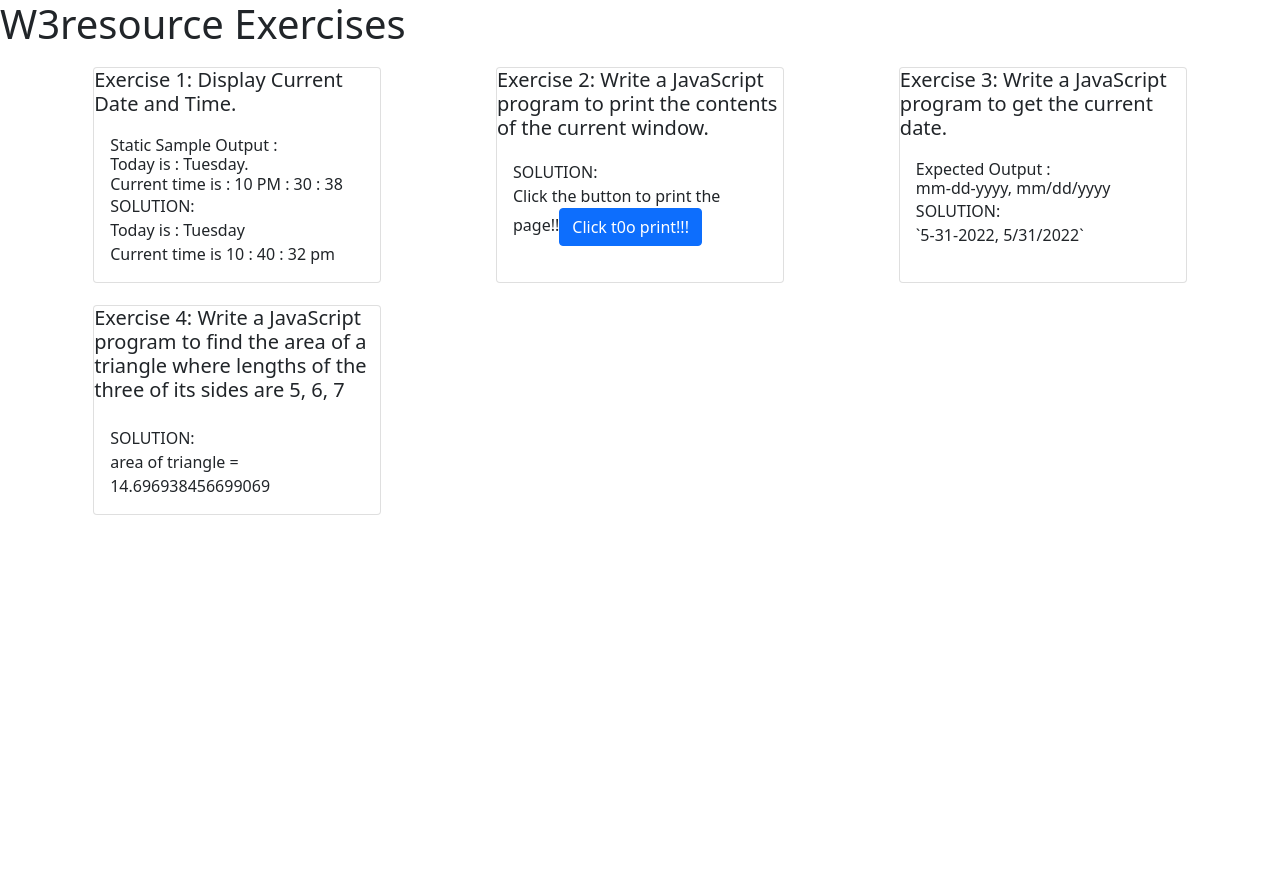
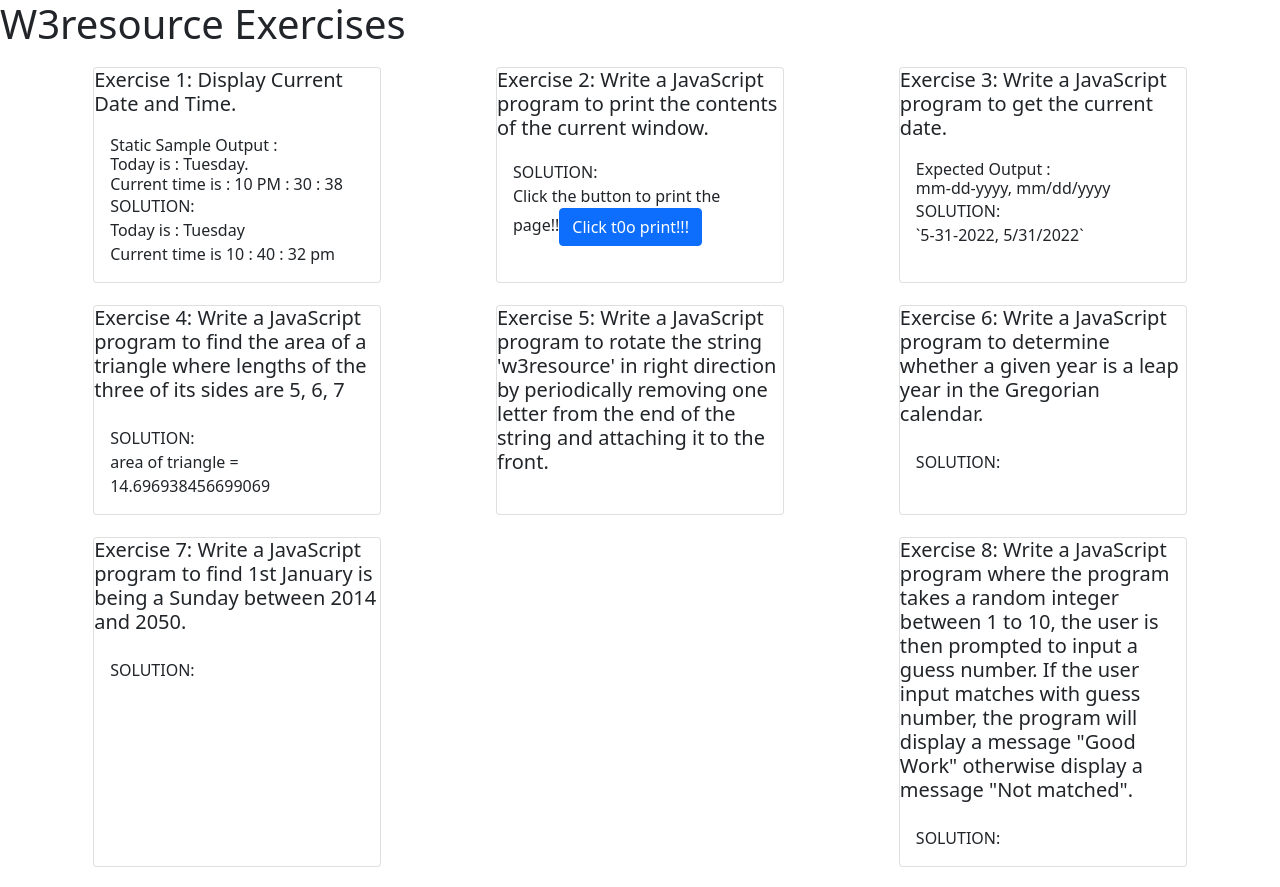
Before and after one commit to guerillaxgardener/w3resource_js_exercises, a React (Create React App) app: page / in a window 1280 px wide. Before the commit the page ends 800 px from the top, so only its background shows below. Built offline with nearby package versions, Linux system fonts and the light colour scheme.

Commit message:
Encode Exercise 5-8

```diff
--- a/src/Main.js
+++ b/src/Main.js
@@ -4,6 +4,10 @@
 import Ex2 from "./exercises/Ex2";
 import Ex3 from "./exercises/Ex3";
 import Ex4 from "./exercises/Ex4";
+import Ex5 from "./exercises/Ex5";
+import Ex6 from "./exercises/Ex6";
+import Ex7 from "./exercises/Ex7";
+import Ex8 from "./exercises/Ex8";
 import "../src/Main.css";
 // import { useState } from 'react'
 
@@ -31,6 +35,22 @@
           <Ex4 />
         </Card>
 
+        <Card className="exercise-card" style={{ width: '18rem' }}>
+          <Ex5 />
+        </Card>
+
+        <Card className="exercise-card" style={{ width: '18rem' }}>
+          <Ex6 />
+        </Card>
+
+        <Card className="exercise-card" style={{ width: '18rem' }}>
+          <Ex7 />
+        </Card>
+
+        <Card className="exercise-card" style={{ width: '18rem' }}>
+          <Ex8 />
+        </Card>
+
       </Container >
 
 
--- /dev/null
+++ b/src/exercises/Ex5.js
@@ -0,0 +1,45 @@
+//5.5. Write a JavaScript program to rotate the string 'w3resource' in right direction by periodically removing one letter from the end of the string and attaching it to the front.
+
+
+import React from "react";
+import { Card, Button } from "react-bootstrap";
+// import { useState } from 'react'
+
+
+const ex5 = (props) => {
+  // function rotate() {
+  //   var intervalID = window.setInterval(rotateString, 500);
+  // }
+  // var str = "w3resource ";
+  // var rotateString = function () {
+  //   var l = str.length - 1;
+  //   var b = str[l]
+  //   var a = str.slice(0, l);
+  //   str = b + a;
+  //   document.getElementById("a").innerHTML ="
+  //   " + str +"
+  //   ";
+  // };
+
+  return (
+    <>
+
+      <Card.Title>Exercise 5: Write a JavaScript program to rotate the string 'w3resource' in right direction by periodically removing one letter from the end of the string and attaching it to the front.
+      </Card.Title>
+
+
+{/*
+      <div id="a">
+        w3resource
+
+
+      </div>
+      <Button onclick={rotate()}>Rotate!</Button> */}
+
+
+    </>
+
+  )
+}
+
+export default (ex5)
--- /dev/null
+++ b/src/exercises/Ex6.js
@@ -0,0 +1,31 @@
+//6. Write a JavaScript program to determine whether a given year is a leap year in the Gregorian calendar.
+
+import React from "react";
+import { Card } from "react-bootstrap";
+// import { useState } from 'react'
+
+
+const ex6 = (props) => {
+
+
+
+  return (
+    <>
+
+      <Card.Title>Exercise 6: Write a JavaScript program to determine whether a given year is a leap year in the Gregorian calendar.
+      </Card.Title>
+
+
+      <Card.Body>
+        <Card.Text>
+          SOLUTION: <br />
+
+        </Card.Text>
+      </Card.Body>
+
+    </>
+
+  )
+}
+
+export default (ex6)
--- /dev/null
+++ b/src/exercises/Ex7.js
@@ -0,0 +1,31 @@
+//7. Write a JavaScript program to find 1st January is being a Sunday between 2014 and 2050.
+
+import React from "react";
+import { Card } from "react-bootstrap";
+// import { useState } from 'react'
+
+
+const ex7 = (props) => {
+
+
+
+  return (
+    <>
+
+      <Card.Title>Exercise 7: Write a JavaScript program to find 1st January is being a Sunday between 2014 and 2050.
+      </Card.Title>
+
+
+      <Card.Body>
+        <Card.Text>
+          SOLUTION: <br />
+
+        </Card.Text>
+      </Card.Body>
+
+    </>
+
+  )
+}
+
+export default (ex7)
--- /dev/null
+++ b/src/exercises/Ex8.js
@@ -0,0 +1,31 @@
+//8. Write a JavaScript program where the program takes a random integer between 1 to 10, the user is then prompted to input a guess number. If the user input matches with guess number, the program will display a message "Good Work" otherwise display a message "Not matched".
+
+import React from "react";
+import { Card } from "react-bootstrap";
+// import { useState } from 'react'
+
+
+const ex8 = (props) => {
+
+
+
+  return (
+    <>
+
+      <Card.Title>Exercise 8: Write a JavaScript program where the program takes a random integer between 1 to 10, the user is then prompted to input a guess number. If the user input matches with guess number, the program will display a message "Good Work" otherwise display a message "Not matched".
+      </Card.Title>
+
+
+      <Card.Body>
+        <Card.Text>
+          SOLUTION: <br />
+
+        </Card.Text>
+      </Card.Body>
+
+    </>
+
+  )
+}
+
+export default (ex8)
```
